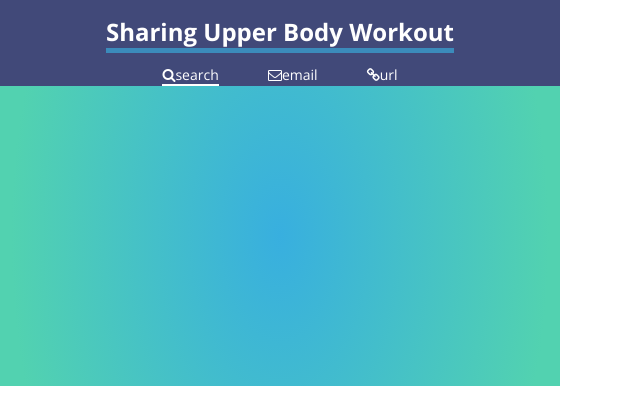
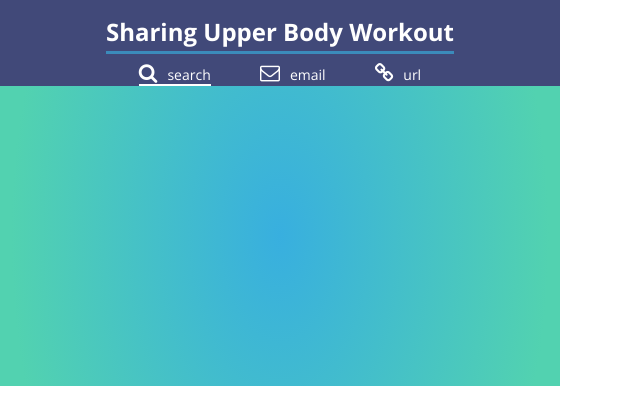
Before and after one commit to nicnhus22/nicnhus.github.io, a PHP site: page / in a window 1280 px wide. Shown: the top 420 px of the page, without its empty margins (0-640 px from the left). Run offline with PHP 8.4, Linux system fonts and the light colour scheme; some libraries are stand-ins or nearby versions.

Commit message:
Fontaweosme and spaicng

```diff
--- a/TrainerWorkout/Popup/index.html
+++ b/TrainerWorkout/Popup/index.html
@@ -7,7 +7,7 @@
 
     <link rel="stylesheet" type="text/css" href="style.css">
     <link href='http://fonts.googleapis.com/css?family=Open+Sans:400,300,300italic,400italic,600,700' rel='stylesheet' type='text/css'>
-    <link rel="stylesheet" href="//maxcdn.bootstrapcdn.com/font-awesome/4.3.0/css/font-awesome.min.css">
+    <link rel="stylesheet" href="http://maxcdn.bootstrapcdn.com/font-awesome/4.3.0/css/font-awesome.min.css">
 
     <title>Your Website</title>
 </head>
--- a/TrainerWorkout/Popup/style.css
+++ b/TrainerWorkout/Popup/style.css
@@ -34,8 +34,8 @@ body, html {
   color:#FFF;
   font-size: 24px;
   display: inline;
-  padding: 0;margin: 0;
-  border-bottom: 5px solid rgba(56,175,223,0.65);
+  padding:0 0 3px 0;margin:0;
+  border-bottom: 3px solid rgba(56,175,223,0.65);
 }
 
 .popup_container .header .lower_header {
@@ -59,6 +59,11 @@ body, html {
   text-decoration: none;
   color:#FFF;
 }
+.popup_container .header .lower_header ul li a i {
+  font-size: 20px;
+  color:#FFF;
+  margin-right: 10px;
+}
 .popup_container .header .lower_header ul  li:last-child { margin:0 !important;}
 
 .popup_container .content {
```
